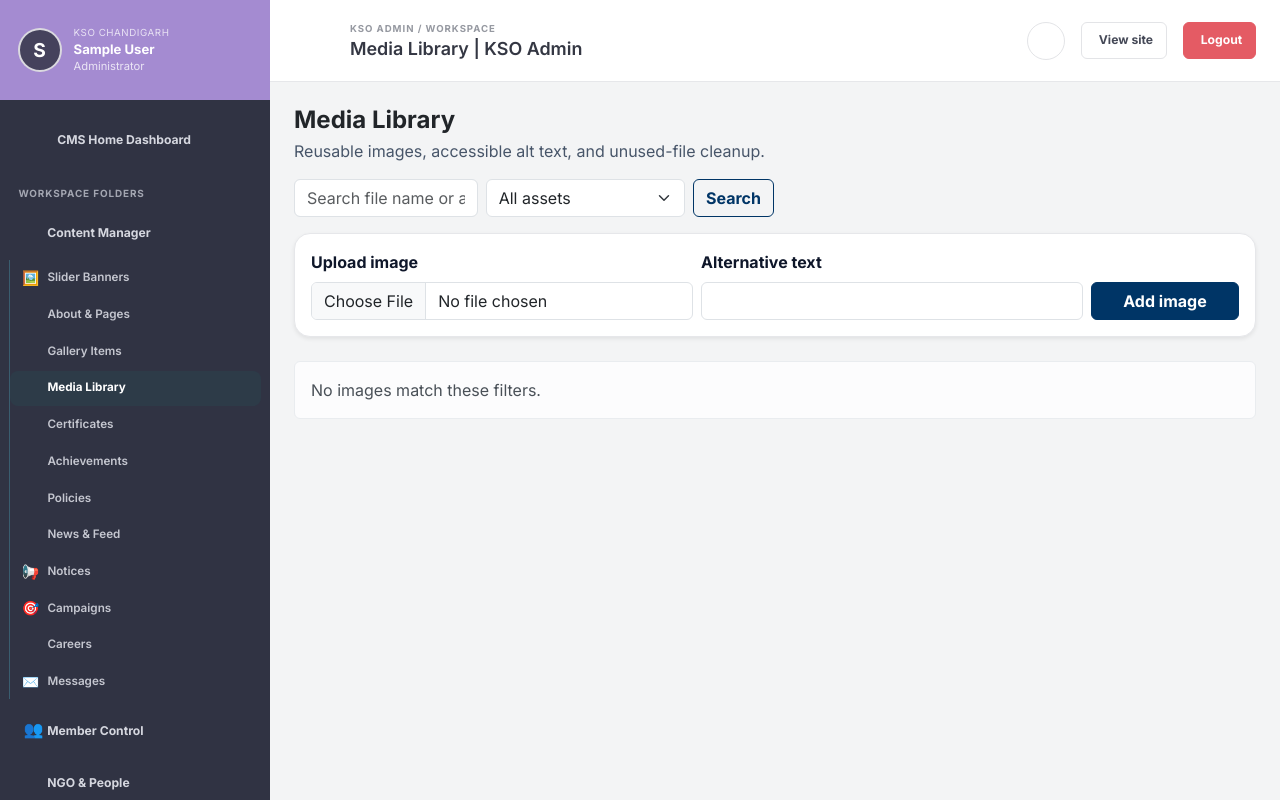
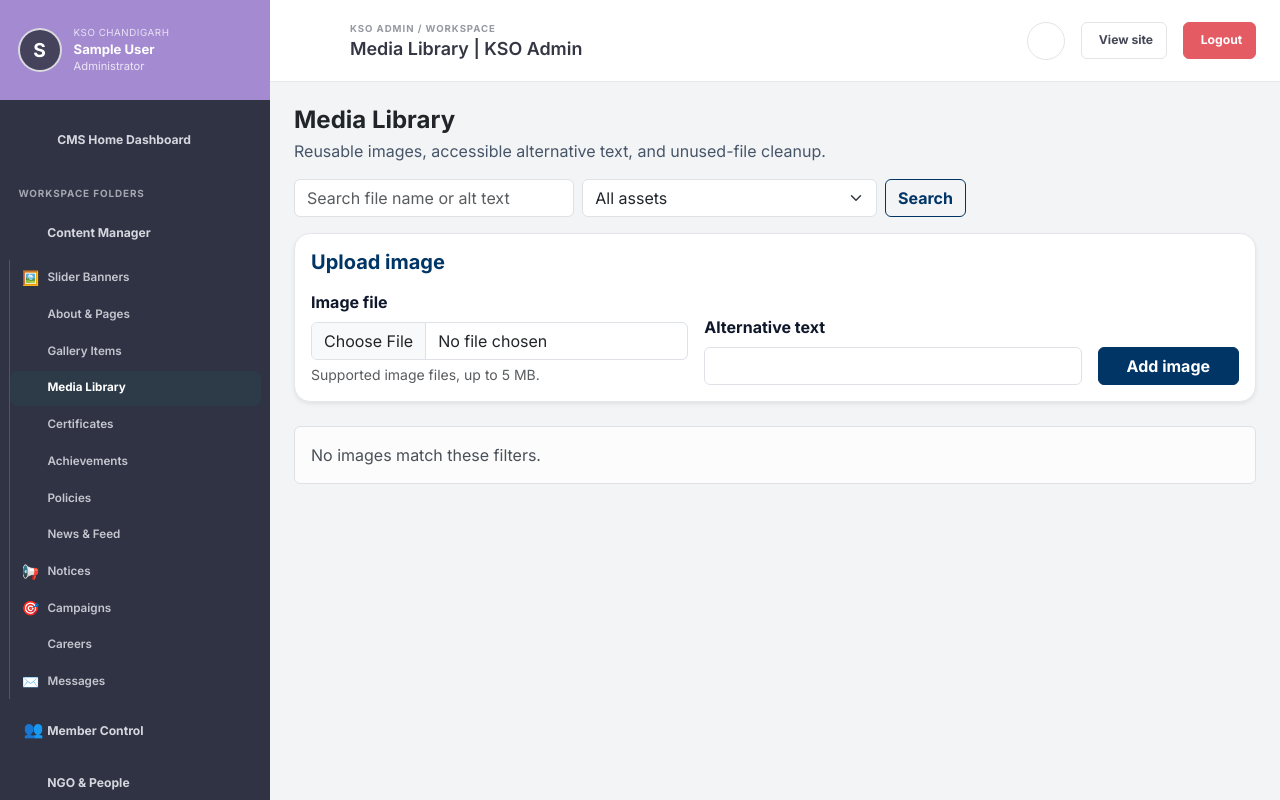
Before and after one commit to Lungouhen/KUKI-STUDENTS-ORG-CHANDIGARH, a Laravel app: page /admin/media in a window 1280 px wide. Run offline with Laravel 12, Linux system fonts and the light colour scheme; the visitor is signed in with stand-in values (Sample User, id 1); data comes from the database, SQL or seed files in the repository; data that the repository does not hold is empty.

Commit message:
Upgrade admin media library module
Co-authored-by: Lungouhen <191935306+Lungouhen@users.noreply.github.com>

```diff
--- /dev/null
+++ b/public/css/pages/admin-media.css
@@ -0,0 +1,37 @@
+.admin-media-page .card {
+    border-radius: 1rem !important;
+}
+
+.admin-media-page .admin-media-search {
+    flex: 1 1 32rem;
+    max-width: 42rem;
+}
+
+.admin-media-page .admin-media-preview {
+    height: 180px;
+    object-fit: cover;
+    background: #f1f3f5;
+}
+
+.admin-media-page button:focus-visible,
+.admin-media-page a:focus-visible,
+.admin-media-page input:focus-visible,
+.admin-media-page select:focus-visible {
+    outline: 3px solid #ffbf00;
+    outline-offset: 3px;
+}
+
+@media (max-width: 575.98px) {
+    .admin-media-page .admin-media-search {
+        flex-wrap: wrap;
+    }
+
+    .admin-media-page .admin-media-search input,
+    .admin-media-page .admin-media-search select {
+        flex: 1 1 100%;
+    }
+
+    .admin-media-page .card-body {
+        padding: 1rem !important;
+    }
+}
--- /dev/null
+++ b/public/js/pages/admin-media.js
@@ -0,0 +1,23 @@
+(() => {
+    document.querySelectorAll('[data-media-delete]').forEach((form) => {
+        form.addEventListener('submit', (event) => {
+            if (!window.confirm('Permanently delete this unused image?')) {
+                event.preventDefault();
+            }
+        });
+    });
+
+    document.querySelectorAll('[data-media-form]').forEach((form) => {
+        form.addEventListener('submit', () => {
+            const button = form.querySelector('button[type="submit"]');
+            if (!button || !form.reportValidity()) {
+                return;
+            }
+
+            button.disabled = true;
+            button.setAttribute('aria-busy', 'true');
+            const isUpload = form.querySelector('input[name="_method"]') === null;
+            button.textContent = isUpload ? 'Uploading image…' : 'Saving…';
+        });
+    });
+})();
--- a/resources/views/admin/media/index.blade.php
+++ b/resources/views/admin/media/index.blade.php
@@ -3,64 +3,87 @@
 @section('title', 'Media Library | KSO Admin')
 
 @section('content')
+<div class="admin-media-page">
     <div class="d-flex flex-wrap justify-content-between align-items-center gap-3 mb-3">
-    <div><h4 class="fw-bold text-dark mb-1">Media Library</h4><p class="text-muted mb-0">Reusable images, accessible alt text, and unused-file cleanup.</p></div>
-    <form action="{{ route('admin.media.index') }}" method="GET" class="d-flex gap-2">
+        <div>
+            <h1 class="h4 fw-bold text-dark mb-1">Media Library</h1>
+            <p class="text-muted mb-0">Reusable images, accessible alternative text, and unused-file cleanup.</p>
+        </div>
+        <form action="{{ route('admin.media.index') }}" method="GET" class="admin-media-search d-flex gap-2">
             <label class="visually-hidden" for="media-search">Search images</label>
             <input id="media-search" name="q" value="{{ $search }}" class="form-control" placeholder="Search file name or alt text">
-        <select name="usage" class="form-select" aria-label="Filter assets by use">
+            <label class="visually-hidden" for="media-usage">Filter assets by use</label>
+            <select id="media-usage" name="usage" class="form-select">
                 @foreach(['all' => 'All assets', 'used' => 'In use', 'unused' => 'Unused'] as $value => $label)
                     <option value="{{ $value }}" @selected($usage === $value)>{{ $label }}</option>
                 @endforeach
             </select>
-        <button class="btn btn-outline-primary">Search</button>
+            <button type="submit" class="btn btn-outline-primary">Search</button>
         </form>
     </div>
 
-@if($errors->has('media'))
-    <div class="alert alert-danger">{{ $errors->first('media') }}</div>
+    @if($errors->any())
+        <div class="alert alert-danger rounded-4" role="alert" aria-labelledby="mediaErrorsHeading">
+            <h2 id="mediaErrorsHeading" class="h6 fw-bold">Review the media details</h2>
+            <ul class="mb-0">
+                @foreach($errors->all() as $error)
+                    <li>{{ $error }}</li>
+                @endforeach
+            </ul>
+        </div>
     @endif
 
-<div class="card border-0 shadow-sm rounded-4 p-3 mb-4">
-    <form action="{{ route('admin.media.store') }}" method="POST" enctype="multipart/form-data" class="row g-2 align-items-end">
+    <section class="card border-0 shadow-sm rounded-4 p-3 mb-4">
+        <h2 class="h5 fw-bold text-primary mb-3">Upload image</h2>
+        <form action="{{ route('admin.media.store') }}" method="POST" enctype="multipart/form-data" class="row g-3 align-items-end" data-media-form>
             @csrf
-        <div class="col-md-5"><label class="form-label fw-bold">Upload image</label><input type="file" name="imageFile" class="form-control" accept="image/*" required></div>
-        <div class="col-md-5"><label class="form-label fw-bold">Alternative text</label><input type="text" name="alt_text" class="form-control" maxlength="255" required></div>
-        <div class="col-md-2"><button class="btn btn-primary w-100">Add image</button></div>
+            <div class="col-md-5">
+                <label class="form-label fw-bold" for="mediaUploadFile">Image file</label>
+                <input type="file" id="mediaUploadFile" name="imageFile" class="form-control" accept="image/jpeg,image/png,image/gif,image/webp,image/avif,image/bmp" required>
+                <div class="form-text">Supported image files, up to 5 MB.</div>
+            </div>
+            <div class="col-md-5">
+                <label class="form-label fw-bold" for="mediaUploadAlt">Alternative text</label>
+                <input type="text" id="mediaUploadAlt" name="alt_text" value="{{ old('alt_text') }}" class="form-control" maxlength="255" required>
+            </div>
+            <div class="col-md-2"><button type="submit" class="btn btn-primary w-100">Add image</button></div>
         </form>
-</div>
+    </section>
 
     <div class="row g-3">
         @forelse($assets as $asset)
             <div class="col-sm-6 col-lg-4 col-xl-3">
-            <div class="card h-100 border-0 shadow-sm rounded-4 overflow-hidden">
-                <img src="{{ asset($asset->path) }}" alt="{{ $asset->alt_text }}" class="w-100" style="height:180px;object-fit:cover" loading="lazy">
+                <article class="card admin-media-card h-100 border-0 shadow-sm rounded-4 overflow-hidden">
+                    <img src="{{ asset($asset->path) }}" alt="{{ $asset->alt_text }}" class="admin-media-preview w-100" loading="lazy" decoding="async">
                     <div class="card-body">
-                    <div class="d-flex justify-content-between gap-2">
-                        <strong class="text-truncate" title="{{ $asset->original_name }}">{{ $asset->original_name }}</strong>
+                        <div class="d-flex justify-content-between align-items-start gap-2">
+                            <h2 class="h6 fw-bold text-truncate mb-1" title="{{ $asset->original_name }}">{{ $asset->original_name }}</h2>
                             <span class="badge {{ $asset->is_used ? 'bg-success' : 'bg-secondary' }}">{{ $asset->is_used ? 'In use' : 'Unused' }}</span>
                         </div>
                         <small class="text-muted">{{ number_format($asset->size / 1024, 1) }} KB</small>
-                    <form action="{{ route('admin.media.update', $asset->id) }}" method="POST" class="mt-3">
+                        <form action="{{ route('admin.media.update', $asset->id) }}" method="POST" class="mt-3" data-media-form>
                             @csrf
                             @method('PUT')
-                        <label class="form-label small">Alternative text</label>
-                        <input type="text" name="alt_text" value="{{ $asset->alt_text }}" class="form-control form-control-sm" maxlength="255" required>
-                        <button class="btn btn-sm btn-outline-primary mt-2">Save alt text</button>
+                            <label class="form-label small" for="media-alt-{{ $asset->id }}">Alternative text</label>
+                            <input type="text" id="media-alt-{{ $asset->id }}" name="alt_text" value="{{ $asset->alt_text }}" class="form-control form-control-sm" maxlength="255" required>
+                            <button type="submit" class="btn btn-sm btn-outline-primary mt-2">Save alt text</button>
                         </form>
                         @if(!$asset->is_used)
-                        <form action="{{ route('admin.media.destroy', $asset->id) }}" method="POST" class="mt-2" onsubmit="return confirm('Permanently delete this unused image?')">
+                            <form action="{{ route('admin.media.destroy', $asset->id) }}" method="POST" class="mt-2" data-media-delete>
                                 @csrf
                                 @method('DELETE')
-                            <button class="btn btn-sm btn-outline-danger">Delete unused image</button>
+                                <button type="submit" class="btn btn-sm btn-outline-danger">Delete unused image</button>
                             </form>
                         @endif
                     </div>
-            </div>
+                </article>
             </div>
         @empty
-        <div class="col-12"><div class="alert alert-light">No images match these filters.</div></div>
+            <div class="col-12"><div class="alert alert-light border mb-0">No images match these filters.</div></div>
         @endforelse
     </div>
+    @if($assets->hasPages())
         <div class="mt-3">{{ $assets->links() }}</div>
+    @endif
+</div>
 @endsection
--- a/resources/views/layouts/admin.blade.php
+++ b/resources/views/layouts/admin.blade.php
@@ -89,6 +89,9 @@
     @endif
     @if(request()->routeIs('admin.gallery.index'))
         <link href="{{ asset('css/pages/admin-gallery.css') }}" rel="stylesheet">
+    @endif
+    @if(request()->routeIs('admin.media.index'))
+        <link href="{{ asset('css/pages/admin-media.css') }}" rel="stylesheet">
     @endif
     @if(request()->routeIs('admin.elections.index'))
         <link href="{{ asset('css/pages/admin-elections.css') }}" rel="stylesheet">
@@ -550,6 +553,9 @@
     @if(request()->routeIs('admin.gallery.index'))
         <script src="{{ asset('js/pages/admin-gallery.js') }}" defer></script>
     @endif
+    @if(request()->routeIs('admin.media.index'))
+        <script src="{{ asset('js/pages/admin-media.js') }}" defer></script>
+    @endif
     @if(request()->routeIs('admin.elections.index'))
         <script src="{{ asset('js/pages/admin-elections.js') }}" defer></script>
     @endif
```
Also changed, not shown: tests/Feature/AdminMediaModuleTest.php (added, +65 -0 lines). Lines whose indentation alone changed are shown as unchanged.
